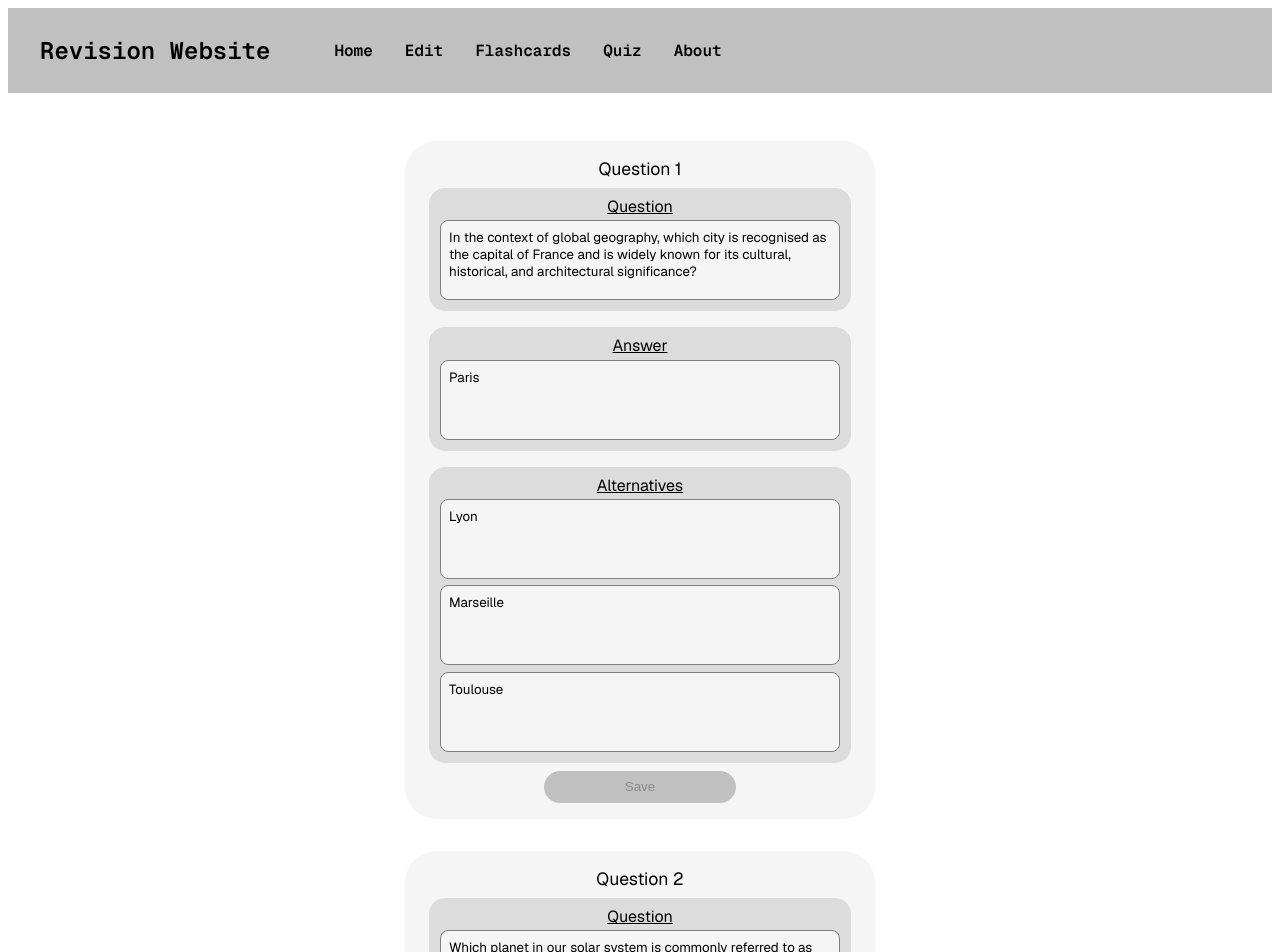
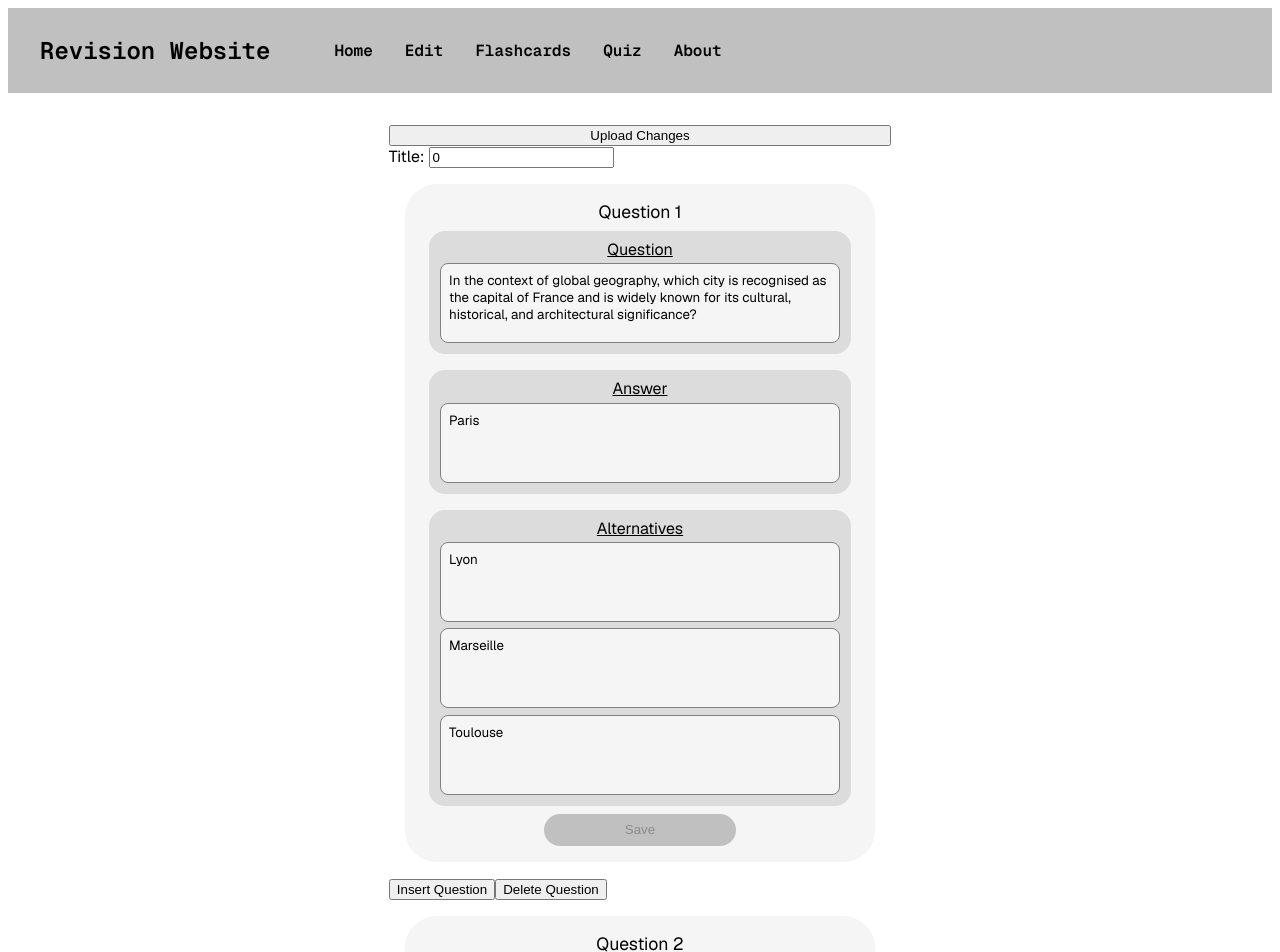
Before and after one commit to Louisg0709/revision-site, a Next.js app: page /edit in a window 1280 px wide. Shown: the top 952 px of the page. Built offline with nearby package versions, Linux system fonts and the light colour scheme.

Commit message:
Added insert and delete buttons

```diff
--- a/src/components/edit/editset.tsx
+++ b/src/components/edit/editset.tsx
@@ -11,17 +11,32 @@ export function EditSet(){
     const setData = useContext(SetContext);
 
     const questions  = setData.questions.map((value, index)=>{return(
-        <EditQuestion key={index} question={value} index={index} setQuestion={(newQuestion: Question)=>{
+        <div key={value.id}>
+            <EditQuestion question={value} index={index} setQuestion={(newQuestion: Question)=>{
                 const newQuestions = setData.questions.map((q, i)=>{
                     if (i===index){return(newQuestion)}
                     else{return(q)}
                 })
                 setData.setQuestions(newQuestions);
             }}/>
+            <div>
+                <button>Insert Question</button>
+                <button onClick={()=>{
+                    if(setData.questions.length > 1){
+                        setData.setQuestions(setData.questions.filter((q)=> q.id!==value.id ))
+                    }
+                }}>Delete Question</button>
+            </div>
+        </div>
     )});
 
     return(
         <div className={styles.container}>
+            <button>Upload Changes</button>
+            <form>
+                <label>Title: </label>
+                <input type="text" defaultValue={setData.setId}/>
+            </form>
             {questions}
         </div>
     )
```
Lines whose indentation alone changed are shown as unchanged.
